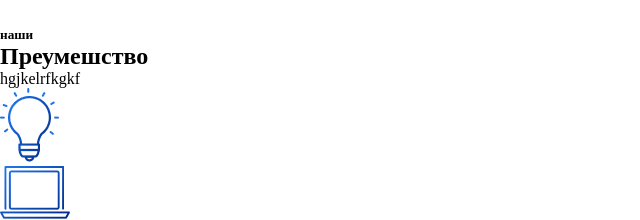
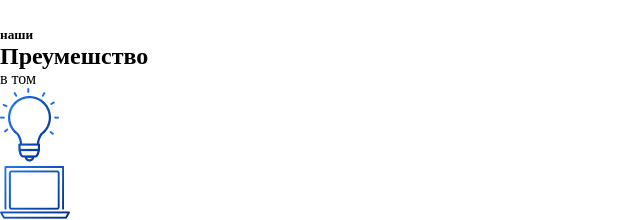
Before and after one commit to kadyr2468/first-proect, a plain HTML site: page index.html in a window 1280 px wide. Shown: the part 3165-3385 px from the top of the page, 0-640 px from the left. Drawn offline with Linux system fonts and the light colour scheme.

Commit message:
fix index.html

```diff
--- a/index.html
+++ b/index.html
@@ -196,7 +196,7 @@
 <section class="sec6">
     <h5>наши</h5>
     <h2>Преумешство</h2>
-    <p>hgjkelrfkgkf</p>
+    <p> в том</p>
 
     <div class="sec6-box">
         <div class="sec6box">
```
